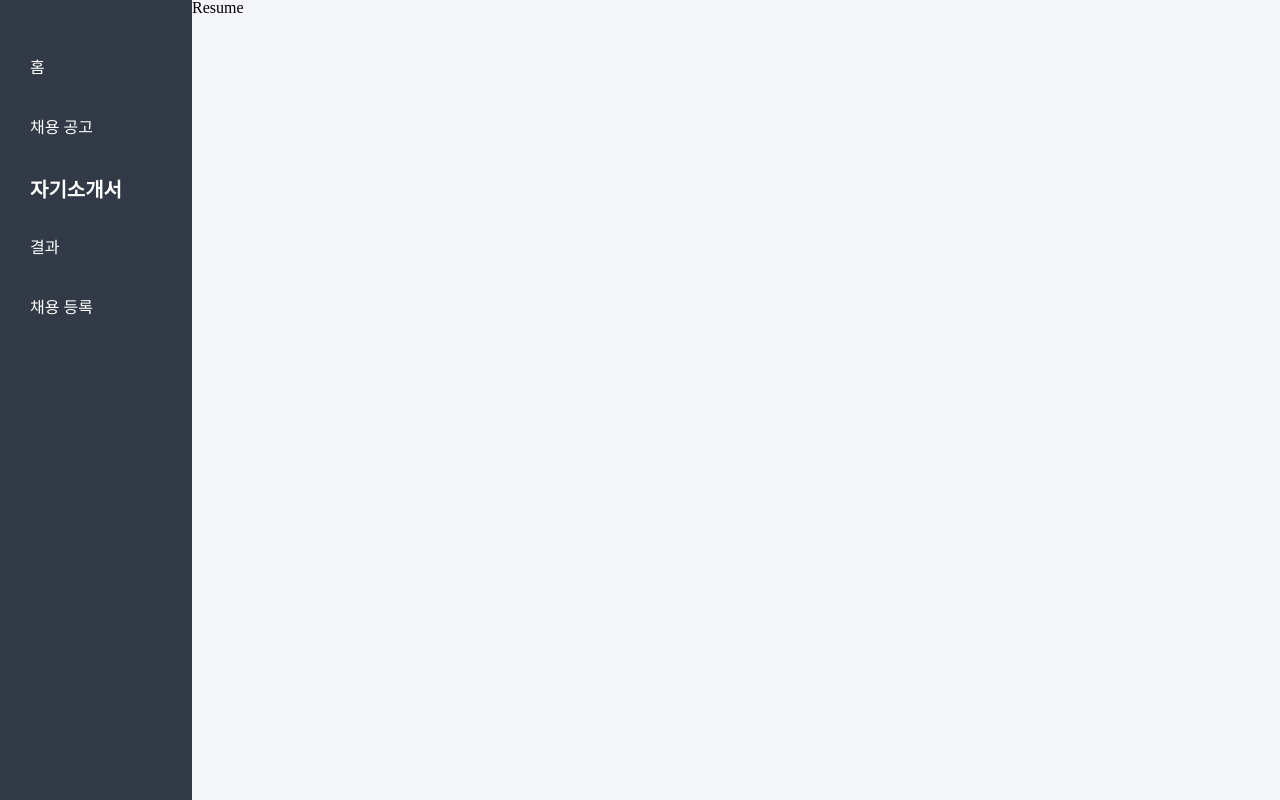
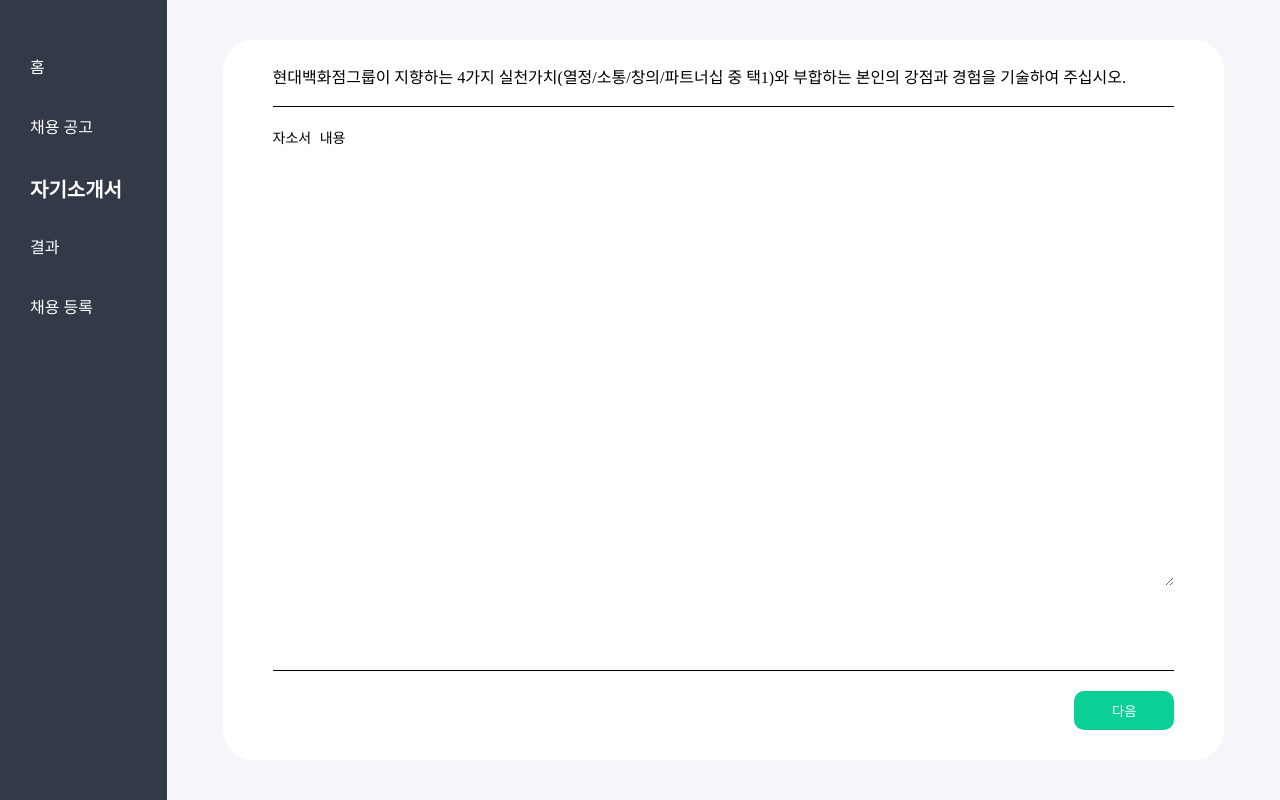
Before and after one commit to A-I-N-G/jarvise-client, a React (Create React App) app: page /resume in a window 1280 px wide. Built offline with nearby package versions, Linux system fonts and the light colour scheme.

Commit message:
자기소개서 등록 화면 UI

```diff
--- /dev/null
+++ b/src/components/BigCard.tsx
@@ -0,0 +1,32 @@
+import { ReactNode } from "react";
+import styled from "styled-components";
+
+const Box = styled.div`
+  background-color: #fff;
+  border-radius: 30px;
+  width: 100%;
+  height: 100%;
+  padding: 30px 50px;
+  box-sizing: border-box;
+  display: flex;
+  flex-direction: column;
+  justify-content: space-between;
+  align-items: flex-end;
+
+  overflow-y: scroll;
+  -ms-overflow-style: none; /* IE and Edge */
+  scrollbar-width: none; /* Firefox */
+  &::-webkit-scrollbar {
+    display: none; /* Chrome, Safari, Opera*/
+  }
+`;
+
+interface BigCardProps {
+  children: ReactNode;
+}
+
+const BigCard = ({ children }: BigCardProps) => {
+  return <Box>{children}</Box>;
+};
+
+export default BigCard;
--- /dev/null
+++ b/src/components/ResumeBox.tsx
@@ -0,0 +1,118 @@
+import { Dispatch, MouseEvent, SetStateAction } from "react";
+import styled from "styled-components";
+import BigCard from "./BigCard";
+
+const ContentBox = styled.div`
+  display: flex;
+  position: relative;
+  flex-wrap: wrap;
+  justify-content: space-around;
+  width: 90%;
+  height: 90%;
+  position: relative;
+  top: 5%;
+  left: 5%;
+  overflow-y: scroll;
+  -ms-overflow-style: none; /* IE and Edge */
+  scrollbar-width: none; /* Firefox */
+  &::-webkit-scrollbar {
+    display: none; /* Chrome, Safari, Opera*/
+  }
+`;
+
+const ContentDiv = styled.div`
+  height: 100%;
+  width: 100%;
+  position: relative;
+  margin-bottom: 20px;
+  border-bottom: 1px solid black;
+  overflow-y: scroll;
+  -ms-overflow-style: none; /* IE and Edge */
+  scrollbar-width: none; /* Firefox */
+  &::-webkit-scrollbar {
+    display: none; /* Chrome, Safari, Opera*/
+  }
+`;
+
+const Title = styled.div`
+  max-height: 20%;
+
+  overflow-y: scroll;
+  -ms-overflow-style: none; /* IE and Edge */
+  scrollbar-width: none; /* Firefox */
+  &::-webkit-scrollbar {
+    display: none; /* Chrome, Safari, Opera*/
+  }
+`;
+
+const Content = styled.textarea`
+  font-size: 14px;
+  height: 80%;
+  width: 100%;
+  margin-top: 20px;
+  box-sizing: border-box;
+  padding: 20px 0;
+  border: none;
+  border-top: 1px solid black;
+
+  &:focus {
+    border: none;
+  }
+
+  overflow-y: scroll;
+  -ms-overflow-style: none; /* IE and Edge */
+  scrollbar-width: none; /* Firefox */
+  &::-webkit-scrollbar {
+    display: none; /* Chrome, Safari, Opera*/
+  }
+`;
+
+const NextBtn = styled.button`
+  width: 100px;
+  border: none;
+  cursor: pointer;
+  background-color: #0acf97;
+  color: white;
+  margin-left: 10px;
+  padding: 10px 20px;
+  border-radius: 10px;
+`;
+
+interface ResumeBoxProps {
+  title: string;
+  id: number;
+  totalCnt: number;
+  selectedIdx: number;
+  onClick: (e: MouseEvent<HTMLButtonElement>) => void;
+}
+
+const ResumeBox = ({
+  title,
+  id,
+  totalCnt,
+  selectedIdx,
+  onClick,
+}: ResumeBoxProps) => {
+  return (
+    <ContentBox key={id}>
+      <BigCard>
+        <ContentDiv>
+          <Title>{title}</Title>
+          <Content value="자소서 내용" />
+        </ContentDiv>
+        <div>
+          {selectedIdx !== 0 && (
+            <NextBtn name="prev" onClick={onClick}>
+              이전
+            </NextBtn>
+          )}
+          <NextBtn name="next" onClick={onClick}>
+            {totalCnt === selectedIdx + 1 ? "제출" : "다음"}
+          </NextBtn>
+        </div>
+      </BigCard>
+    </ContentBox>
+  );
+};
+
+export default ResumeBox;
--- a/src/pages/Hire.tsx
+++ b/src/pages/Hire.tsx
@@ -1,6 +1,6 @@
 import styled from "styled-components";
 import Wrapper from "../components/Wrapper";
-import Card from "../components/Card";
+import HireCard from "../components/HireCard";
 
 const ContentBox = styled.div`
   display: flex;
@@ -23,18 +23,18 @@
   return (
     <Wrapper>
       <ContentBox>
-        <Card
+        <HireCard
           title="직무명"
           keyword="키워드"
           intro="직무소개직무소개직무소개직무소개직무소개직무소개직무소개직무소개직무소개직무소개직무소개직무소개직무소개직무소개직무소개직무소개직무소개직무소개직무소개직무소개직무소개직무소개직무소개직무소개직무소개직무소개직무소개직무소개직무소개직무소개직무소개직무소개직무소개직무소개직무소개직무소개직무소개직무소개직무소개직무소개직무소개직무소개직무소개직무소개직무소개직무소개직무소개직무소개직무소개직무소개직무소개직무소개직무소개직무소개직무소개직무소개직무소개직무소개직무소개"
         />
-        <Card title="직무명" keyword="키워드" intro="직무소개" />
-        <Card title="직무명" keyword="키워드" intro="직무소개" />
-        <Card title="직무명" keyword="키워드" intro="직무소개" />
-        <Card title="직무명" keyword="키워드" intro="직무소개" />
-        <Card title="직무명" keyword="키워드" intro="직무소개" />
-        <Card title="직무명" keyword="키워드" intro="직무소개" />
-        <Card title="직무명" keyword="키워드" intro="직무소개" />
+        <HireCard title="직무명" keyword="키워드" intro="직무소개" />
+        <HireCard title="직무명" keyword="키워드" intro="직무소개" />
+        <HireCard title="직무명" keyword="키워드" intro="직무소개" />
+        <HireCard title="직무명" keyword="키워드" intro="직무소개" />
+        <HireCard title="직무명" keyword="키워드" intro="직무소개" />
+        <HireCard title="직무명" keyword="키워드" intro="직무소개" />
+        <HireCard title="직무명" keyword="키워드" intro="직무소개" />
       </ContentBox>
     </Wrapper>
   );
--- a/src/pages/Resume.tsx
+++ b/src/pages/Resume.tsx
@@ -1,5 +1,61 @@
+import { MouseEvent, useState } from "react";
+import ResumeBox from "../components/ResumeBox";
+import Wrapper from "../components/Wrapper";
+
+const mock = [
+  {
+    title:
+      "현대백화점그룹이 지향하는 4가지 실천가치(열정/소통/창의/파트너십 중 택1)와 부합하는 본인의 강점과 경험을 기술하여 주십시오.",
+    id: 1,
+  },
+  {
+    title:
+      "본인이 지원하는 직무에 있어 다른 지원자와는 차별화된 역량 및 그와 관련된 경험 혹은 경력을 기술하여 주십시오.",
+    id: 2,
+  },
+  {
+    title:
+      "기존과 다른 새로운 변화를 시도했던 경험과 그를 통해 배운 점이 무엇인지 기술하여 주십시오.",
+    id: 3,
+  },
+  { title: "당사 지원동기와 입사 후 포부를 기술하여 주십시오.", id: 4 },
+];
+
 const Resume = () => {
-  return <div>Resume</div>;
+  const [selectedIdx, setSelectedIdx] = useState(0);
+
+  const onClick = (e: MouseEvent<HTMLButtonElement>) => {
+    const {
+      currentTarget: { name },
+    } = e;
+    switch (name) {
+      case "prev":
+        if (selectedIdx === 0) alert("첫 번째 질문입니다.");
+        else setSelectedIdx((prev) => prev - 1);
+        break;
+      case "next":
+        if (mock.length === selectedIdx + 1) alert("제출 완료");
+        else setSelectedIdx((prev) => prev + 1);
+        break;
+    }
+  };
+
+  return (
+    <Wrapper>
+      {mock.map(({ title, id }, idx) => {
+        if (idx !== selectedIdx) return null;
+        return (
+          <ResumeBox
+            title={title}
+            id={id}
+            selectedIdx={selectedIdx}
+            onClick={onClick}
+            totalCnt={mock.length}
+          />
+        );
+      })}
+    </Wrapper>
+  );
 };
 
 export default Resume;
```
Also changed, not shown: src/components/HireCard.tsx (renamed from src/components/Card.tsx).
